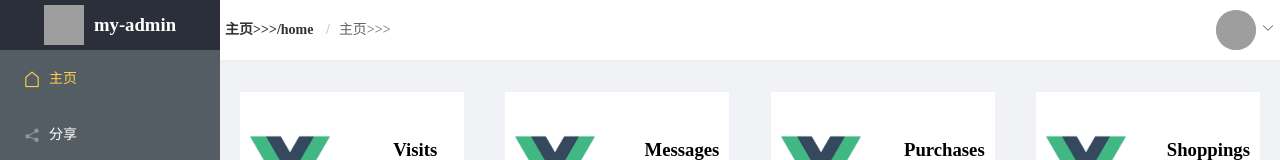
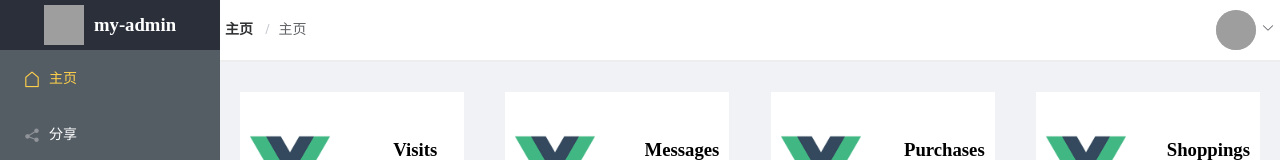
Before and after one commit to yuli1673/my-admin, a Vue app: page /#/login in a window 1280 px wide. Both pictures are taken after a click on the button "登入". Shown: the top 160 px of the page. Built offline with nearby package versions, Linux system fonts and the light colour scheme; grey boxes are pictures that could not be loaded.

Commit message:
面包屑修复

```diff
--- a/src/layout/components/TheHeader.vue
+++ b/src/layout/components/TheHeader.vue
@@ -1,7 +1,7 @@
 <!--
  * @Author: your name
  * @Date: 2021-02-12 22:07:34
- * @LastEditTime: 2021-03-14 10:35:34
+ * @LastEditTime: 2021-03-14 10:37:15
  * @LastEditors: Please set LastEditors
  * @Description: In User Settings Edit
  * @FilePath: /my-admin/src/layout/TheHeader.vue
@@ -14,7 +14,7 @@
         :key="item.path"
         :to="{ path: item.path }"
       >
-        {{ item.meta.title }}>>>{{ item.path }}
+        {{ item.meta.title }}
       </el-breadcrumb-item>
     </el-breadcrumb>
     <!-- 头部右侧内容 -->
```
Also changed, not shown: 13 other files (tests, documents, lock files or other folders).
